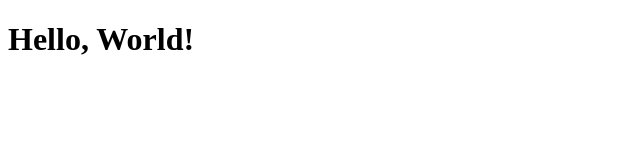
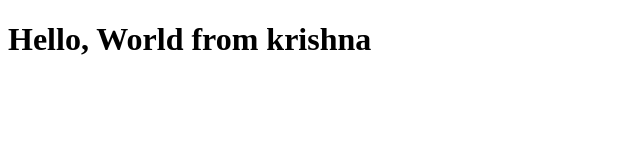
Before and after one commit to kotalwar-krishna/test-web-app, a plain HTML site: page index.html in a window 1280 px wide. Shown: the whole page, without its empty margins (0-640 px from the left). Drawn offline with Linux system fonts and the light colour scheme.

Commit message:
2 nd commit

```diff
--- a/index.html
+++ b/index.html
@@ -4,6 +4,6 @@
     <title>Hello World</title>
 </head>
 <body>
-    <h1>Hello, World!</h1>
+    <h1>Hello, World from krishna</h1>
 </body>
 </html>
```
